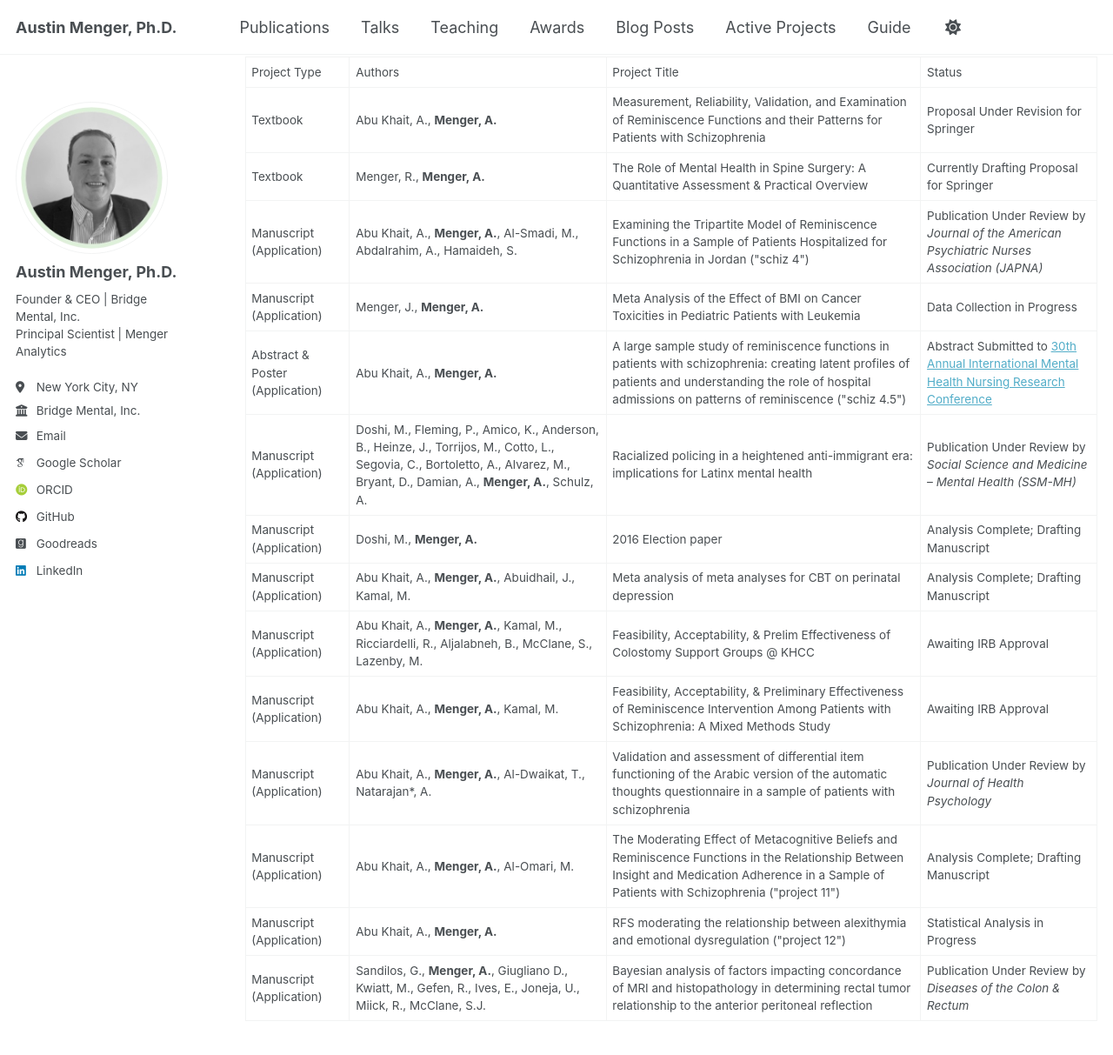
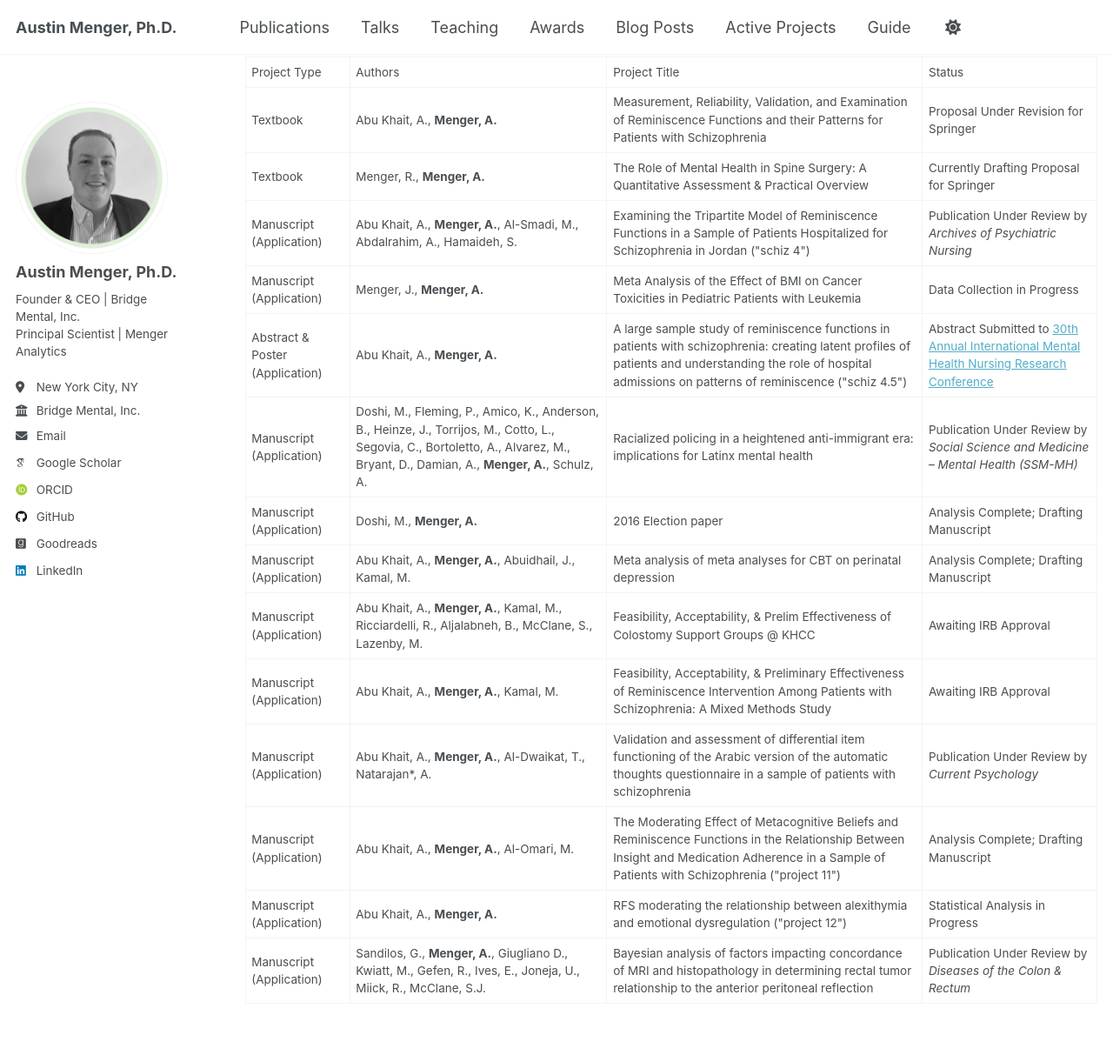
Before and after one commit to austinmenger/austinmenger.github.io, a Jekyll site: the page built from _pages/active_projects.md, in a window 1280 px wide and 1400 px high, scrolled down 564 px. Shown: the top 1213 px of the window at 87% size. Built offline with Jekyll 4.4.1, drawn with Linux system fonts in a browser that asks for light colours; some web fonts are replaced.

Commit message:
Update active_projects.md

```diff
--- a/_pages/active_projects.md
+++ b/_pages/active_projects.md
@@ -83,7 +83,7 @@ author_profile: true
   <td>Manuscript (Application)</td>
   <td>Abu Khait, A., <b>Menger, A.</b>, Al-Smadi, M., Abdalrahim, A., Hamaideh, S.</td>
   <td>Examining the Tripartite Model of Reminiscence Functions in a Sample of Patients Hospitalized for Schizophrenia in Jordan ("schiz 4")</td>
-  <td>Publication Under Review by <em> Journal of the American Psychiatric Nurses Association (JAPNA)</em></td>
+  <td>Publication Under Review by <em> Archives of Psychiatric Nursing</em></td>
  </tr>
  <tr>
   <td>Manuscript (Application)</td>
@@ -131,7 +131,7 @@ author_profile: true
   <td>Manuscript (Application)</td>
   <td>Abu Khait, A., <b>Menger, A.</b>, Al-Dwaikat, T., Natarajan*, A. </td>
   <td>Validation and assessment of differential item functioning of the Arabic version of the automatic thoughts questionnaire in a sample of patients with schizophrenia</td>
-  <td>Publication Under Review by <em>Journal of Health Psychology </em></td>
+  <td>Publication Under Review by <em>Current Psychology </em></td>
  </tr>
   <tr>
   <td>Manuscript (Application)</td>
```
